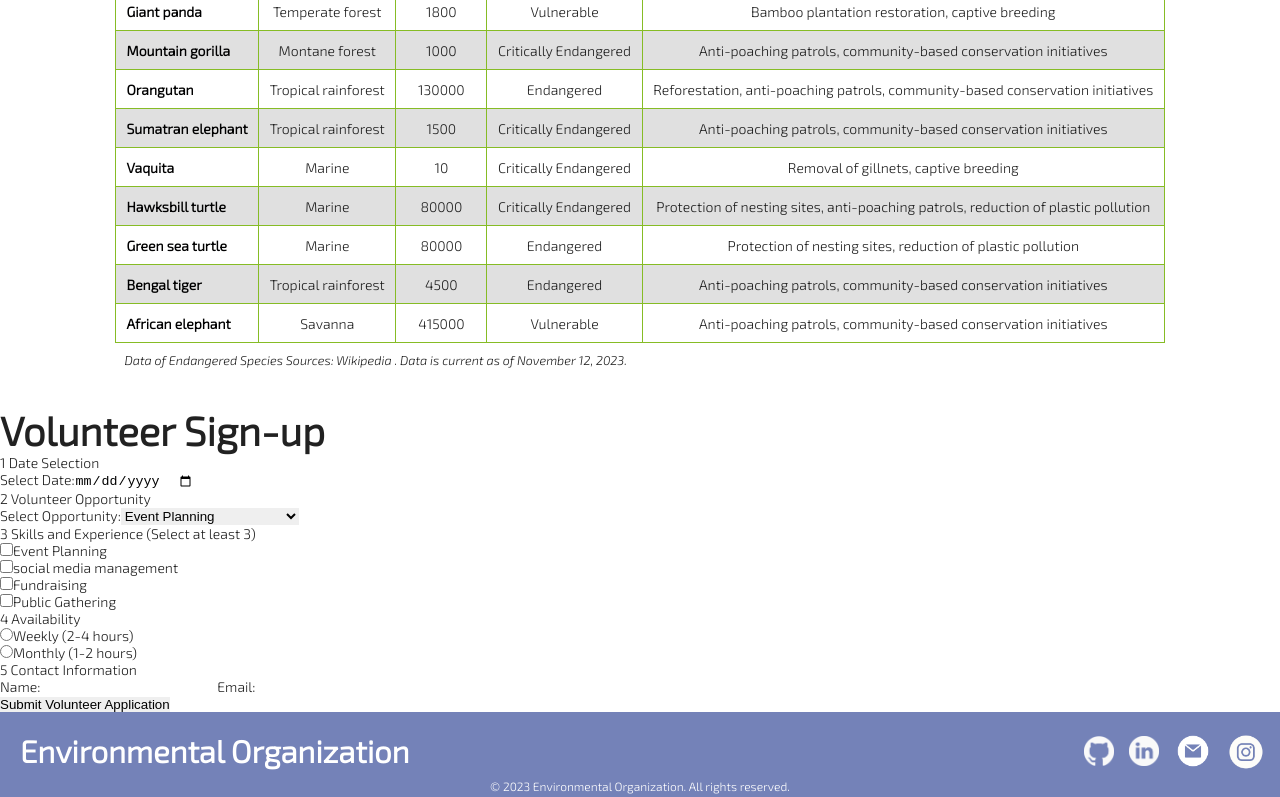
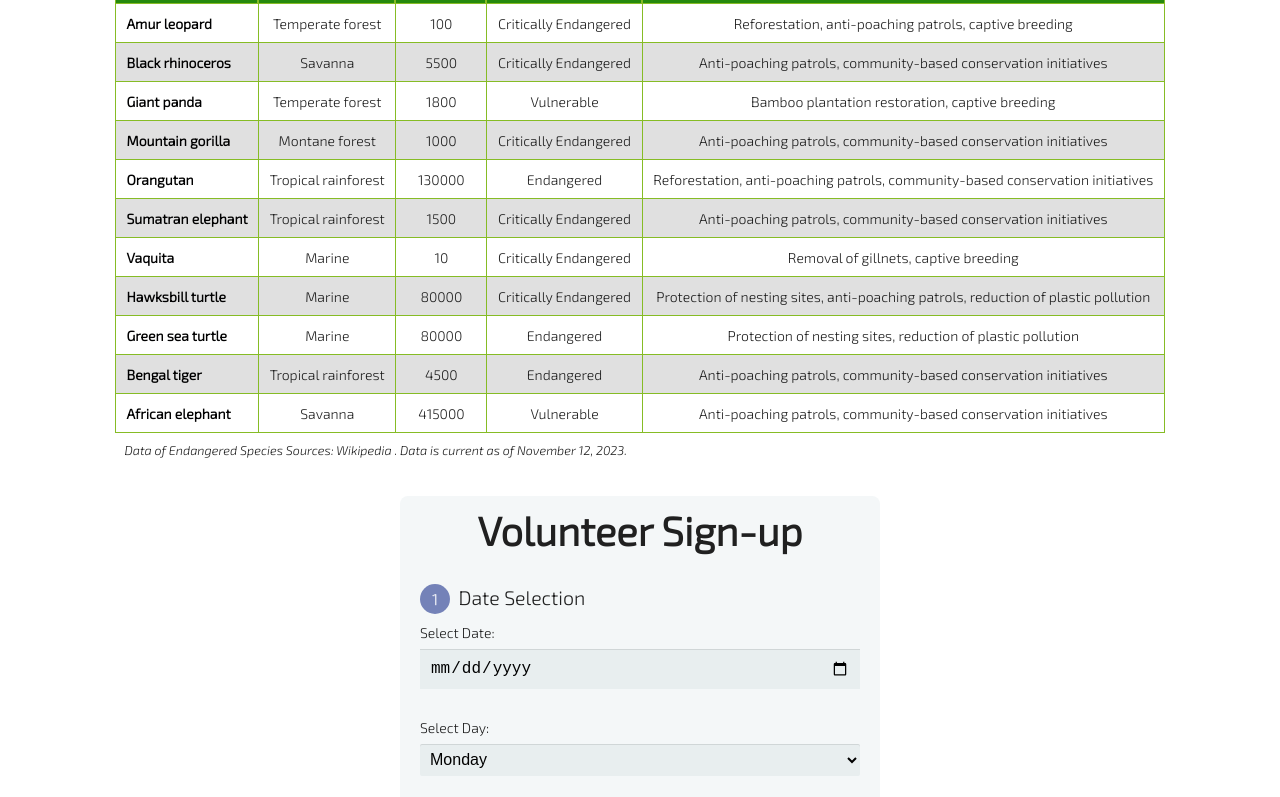
Before and after one commit to Prudhvi2k3/IIIT, a React (Create React App) app: page / in a window 1280 px wide. Shown: the part 2000-2797 px from the top of the page. Built offline with nearby package versions, Linux system fonts and the light colour scheme.

Commit message:
modified:   src/components/Form.css 	modified:   src/components/Form.js

```diff
--- a/src/components/Form.css
+++ b/src/components/Form.css
@@ -0,0 +1,106 @@
+form {
+  max-width: 450px;
+  margin: 10px auto;
+  padding: 10px 20px;
+  background: #f4f7f8;
+  border-radius: 8px;
+}
+
+h1 {
+  margin: 0 0 30px 0;
+  text-align: center;
+}
+
+input[type="password"],
+input[type="date"],
+input[type="datetime"],
+input[type="email"],
+input[type="paragraph"],
+input[type="number"],
+input[type="search"],
+input[type="tel"],
+input[type="time"],
+input[type="url"],
+textarea,
+select {
+  background: rgba(255,255,255,0.1);
+  border: none;
+  font-size: 16px;
+  height: auto;
+  margin: 0;
+  outline: 0;
+  padding: 10px;
+  width: 100%;
+  background-color: #e8eeef;
+  color: black;
+  box-shadow: 0 1px 0 rgba(0,0,0,0.1) inset;
+  margin-bottom: 30px;
+}
+
+input[type="radio"],
+input[type="checkbox"] {
+  margin: 0 4px 8px 0;
+}
+
+select {
+  padding: 6px;
+  height: 32px;
+  border-radius: 2px;
+}
+
+.submitbutton {
+  padding: 15px 39px 15px 39px;
+  color: #FFF;
+  background-color: #4bc970;
+  font-size: 28px;
+  text-align: center;
+  border-radius: 5px;
+  border: 1px solid #3ac162;
+  border-width: 1px 1px 3px;
+  box-shadow: 0 -1px 0 rgba(255,255,255,0.1)
+  inset;
+  margin-bottom: 10px;
+}
+
+fieldset {
+  margin-bottom: 30px;
+  border: none;
+}
+
+legend {
+  font-size: 1.4em;
+  margin-bottom: 10px;
+}
+
+label {
+  display: block;
+  margin-bottom: 8px;
+}
+
+label.light {
+  font-weight: 300;
+  display: inline;
+}
+
+
+.number {
+  background-color: #7482b8;
+  color: #fff;
+  height: 30px;
+  width: 30px;
+  display: inline-block;
+  font-size: 0.8em;
+  margin-right: 4px;
+  line-height: 30px;
+  text-align: center;
+  text-shadow: 0 1px 0 rgba(255,255,255,0.2);
+  border-radius: 100%;
+}
+
+@media screen and (min-width: 480px) {
+
+  form {
+    max-width: 480px;
+  }
+
+}
--- a/src/components/Form.js
+++ b/src/components/Form.js
@@ -45,6 +45,22 @@ const VolunteerForm = () => {
               onChange={handleChange}
               required
             />
+            <label htmlFor="volunteerDay">Select Day:</label>
+            <select
+              id="volunteerDay"
+              name="volunteerDay"
+              value={formData.volunteerDay}
+              onChange={handleChange}
+              required
+            >
+              <option value="monday">Monday</option>
+              <option value="tuesday">Tuesday</option>
+              <option value="wednesday">Wednesday</option>
+              <option value="thursday">Thursday</option>
+              <option value="friday">Friday</option>
+              <option value="saturday">Saturday</option>
+              <option value="sunday">Sunday</option>
+            </select>
           </fieldset>
 
           <fieldset>
```
